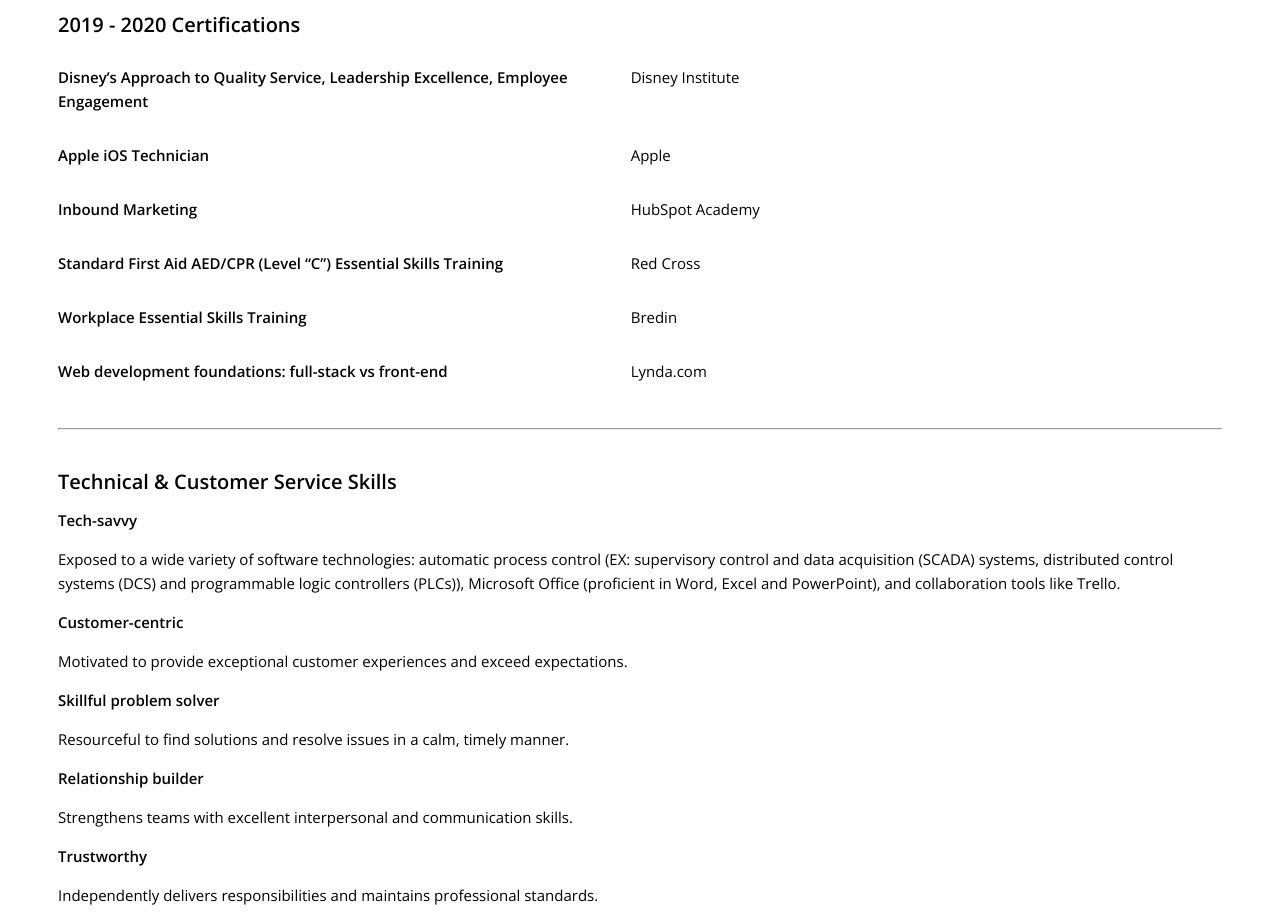
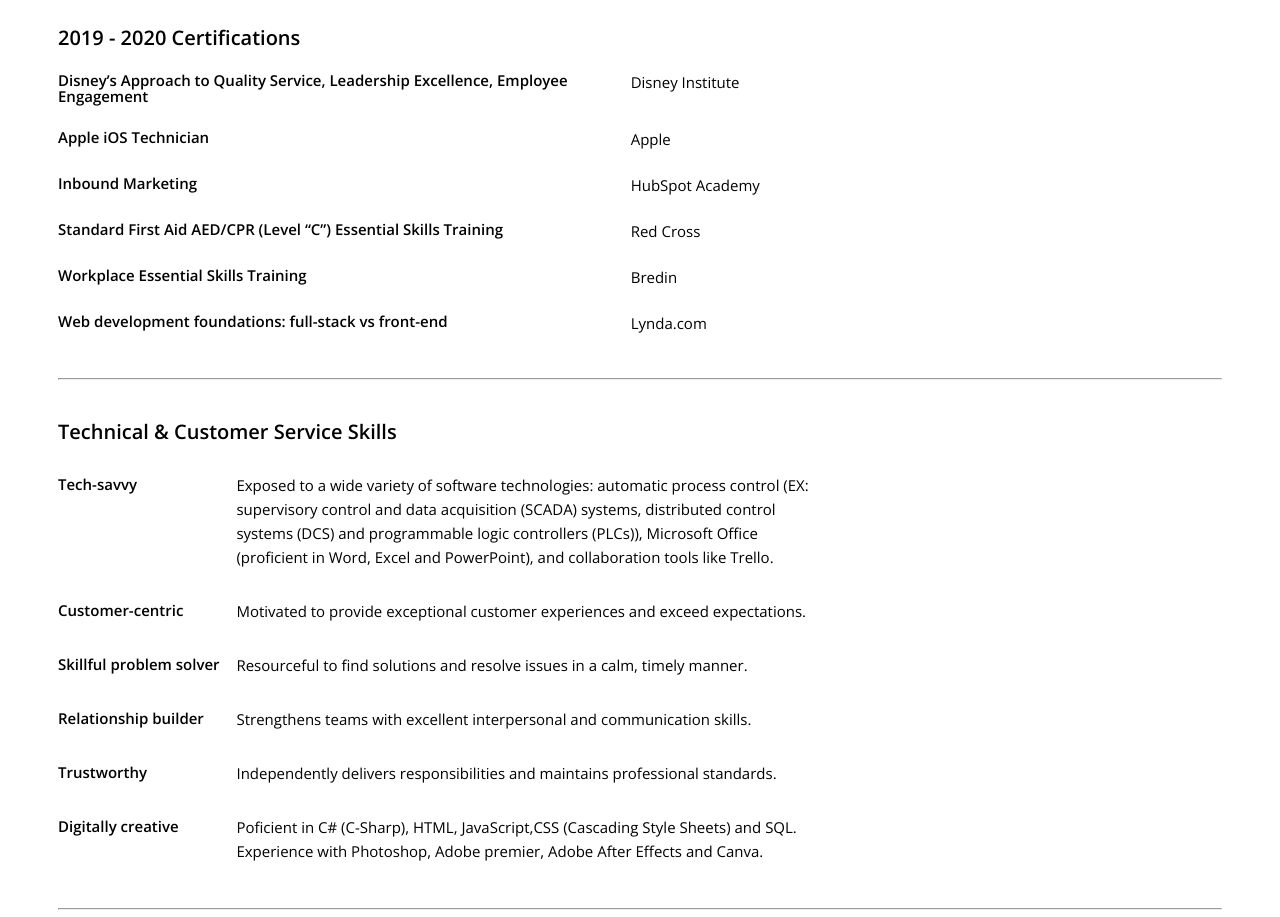
Before and after one commit to Cailenys/online-resume, a plain HTML site: page index.html in a window 1280 px wide. Shown: the part 1880-2797 px from the top of the page. Drawn offline with nearby package versions, Linux system fonts and the light colour scheme.

```diff
--- a/grid.css
+++ b/grid.css
@@ -226,6 +226,7 @@
 	}
 	.span-1-of-6 {
 		width: 100%;
+		line-height: 0.5rem;
 	}
 }
 
--- a/index.html
+++ b/index.html
@@ -21,6 +21,11 @@
 </head>
 
 <body>
+
+
+
+
+
     <header>
         <div class="header header-grid">
             <h1>Cailenys Salazar</h1>
@@ -39,12 +44,13 @@
 
     <div class="content">
 
-        <div>
+        <div class="Profile">
             <h1>Profile</h1>
             <p>Dedicated, international IT professional and electronics engineer with 8 years of diverse technology development and mentoring experience.</p>
         </div>
+
+        <div class="summary">
             <h1>Summary</h1>
-        <div class="Profile">
             <ul>
                 <li>
                     University of Alberta Faculty of Extension software developer program
@@ -76,19 +82,19 @@
             <h1>Education</h1>
 
             <div class="row">
-                <div class="col span-1-of-3">
+                <div class="col span-1-of-4">
                     <h2>Software Developer certificate</h2>
                 </div>
                 <div class="col span-1-of-3">
                     <p> University of Alberta, Faculty of Extension TECHCareers program. </p>
                 </div>
-                <div class="col span-1-of-3">
+                <div class="col span-1-of-3 date">
                     <p>Feb – Present </p>
                 </div>
            </div>
 
            <div class="row">
-                <div class="col span-1-of-3">
+                <div class="col span-1-of-4">
                     <h2>Bachelor of Electronics Engineering</h2>
                 </div>
                 <div class="col span-1-of-3">
@@ -96,7 +102,7 @@
                         Polytechnic University, Venezuela (Degree recognized in Canada).</p>
                 </div>
 
-                <div class="col span-1-of-3">
+                <div class="col span-1-of-3 date">
                     <p>2008 – 2016</p>
                 </div>
             </div>
@@ -232,7 +238,7 @@
 
             <div class="row">
                 <div class="col span-1-of-2">
-                    <h3>Disney’s Approach to Quality Service, Leadership Excellence, Employee Engagement </h3>
+                    <h2>Disney’s Approach to Quality Service, Leadership Excellence, Employee Engagement </h2>
                 </div>
 
                 <div class="col span-1-of-3">
@@ -243,7 +249,7 @@
             <!-- Row #2-->
             <div class="row">
                 <div class="col span-1-of-2">
-                    <h3>Apple iOS Technician</h3>
+                    <h2>Apple iOS Technician</h2>
                 </div>
 
                 <div class="col span-1-of-3">
@@ -255,7 +261,7 @@
 
             <div class="row">
                 <div class="col span-1-of-2">
-                    <h3>Inbound Marketing </h3>
+                    <h2>Inbound Marketing </h2>
                 </div>
 
                 <aside class="col span-1-of-3">
@@ -266,7 +272,7 @@
            <!-- Row #4-->
            <div class="row">
                 <div class="col span-1-of-2">
-                    <h3>Standard First Aid AED/CPR (Level “C”) Essential Skills Training</h3>
+                    <h2>Standard First Aid AED/CPR (Level “C”) Essential Skills Training</h2>
                 </div>
 
                 <aside class="col span-1-of-3">
@@ -278,7 +284,7 @@
             <!-- Row #5-->
             <div class="row">
                 <div class="col span-1-of-2">
-                    <h3>Workplace Essential Skills Training</h3>
+                    <h2>Workplace Essential Skills Training</h2>
                 </div>
 
                 <aside class="col span-1-of-3">
@@ -290,7 +296,7 @@
             <!-- Row #6-->
             <div class="row">
                 <div class="col span-1-of-2">
-                    <h3>Web development foundations: full-stack vs front-end</h3>
+                    <h2>Web development foundations: full-stack vs front-end</h2>
                 </div>
 
                 <aside class="col span-1-of-3">
@@ -307,69 +313,78 @@
             <h1>Technical & Customer Service Skills</h1>
 
             <!-- Row #1 -->
+            <div class="row">
+                <div class="col span-1-of-6">
+                    <h2> Tech-savvy </h2>
+                </div>
 
-            <aside>
-                <h2> Tech-savvy </h2>
-            </aside>
-
-            <div>
+                <div class="col span-1-of-2">
                     <p>Exposed to a wide variety of software technologies: automatic process control (EX: supervisory
                         control and data acquisition (SCADA) systems, distributed control systems (DCS) and programmable
                         logic controllers (PLCs)), Microsoft Office (proficient in Word, Excel and PowerPoint), and
                         collaboration tools like Trello.
                     </p>
                 </div>
+            </div>
 
             <!-- Row #2 -->
 
-            <aside>
+            <div class="row">
+                <div class="col span-1-of-6">
                     <h2> Customer-centric </h2>
-            </aside>
+                </div>
 
-
-            <div>
+                <div class="col span-1-of-2">
                     <p>Motivated to provide exceptional customer experiences and exceed expectations.</p>
+                </div>
             </div>
 
             <!-- Row #3 -->
-            <aside>
+            <div class="row">
+                <div class="col span-1-of-6">
                     <h2>Skillful problem solver </h2>
-            </aside>
+                </div>
 
-
-            <div>
+                <div class="col span-1-of-2">
                     <p>Resourceful to find solutions and resolve issues in a calm, timely manner.<p>
                 </div>
-
-            <!-- Row #3 -->
-            <aside>
-                <h2>Relationship builder</h2>
-            </aside>
-
-            <div>
-                <p>Strengthens teams with excellent interpersonal and communication skills.</p>
             </div>
 
             <!-- Row #4 -->
+            <div class="row">
+                <div class="col span-1-of-6">
+                    <h2>Relationship builder</h2>
+                </div>
 
-            <aside>
-                <h2>Trustworthy </h2>
-            </aside>
+                <div class="col span-1-of-2">
+                    <p>Strengthens teams with excellent interpersonal and communication skills.</p>
+                </div>
+            </div>
 
 
-            <div>
+            <!-- Row #5 -->
+            <div class="row">
+                <div class="col span-1-of-6">
+                    <h2>Trustworthy </h2>
+                </div>
+
+                <div class="col span-1-of-2">
                     <p>Independently delivers responsibilities and maintains professional standards.</p>
+                </div>
             </div>
 
             <!-- Row #5 -->
-            <aside>
+
+            <div class="row">
+                <div class="col span-1-of-6">
                     <h2>Digitally creative </h2>
-            </aside>
+                </div>
 
-            <div>
+                <div class="col span-1-of-2">
                     <p>Poficient in C# (C-Sharp), HTML, JavaScript,CSS (Cascading Style Sheets) and SQL.
                         Experience with Photoshop, Adobe premier, Adobe After Effects and Canva.
                     </p>
+                </div>
             </div>
 
         </div>
--- a/resume-style.css
+++ b/resume-style.css
@@ -25,10 +25,16 @@
 
 .content h1{ font-size: 15px;}
 .content h2{ font-size: 12px;}
-
-.education, .certifications, .skills , .work-experience{
+.date{
+  margin-left: 60px;
+}
+.education, .skills , .work-experience{
    margin-bottom: 30px;
    line-height: 1.5rem;
+  }
+
+  .certifications{
+    line-height: 1rem;
   }
 
 .header-grid {
@@ -47,7 +53,7 @@
 header h1 {
   font-size: 20px;
   margin-top: 38px;
-  margin-left: 6px;
+  margin-left: 18px;
 }
 
 
@@ -61,13 +67,16 @@
   font-size: 12px;
   font-weight: normal;
   text-decoration: none;
-   line-height: 1.5rem;
+  line-height: 1.5rem;
 }
 .work-experience h1, .volunteer-work h1{ font-size: 15px;}
 
 
-.skills aside h2 { font-size: 12px;}
-
+.skills h2 { padding-top:2px;
+ }
+.summary, .certifications{
+  margin-bottom: 2rem;
+}
 /**********************************************
 ***********************************************
  Media Queries
```
Lines whose indentation alone changed are shown as unchanged.
